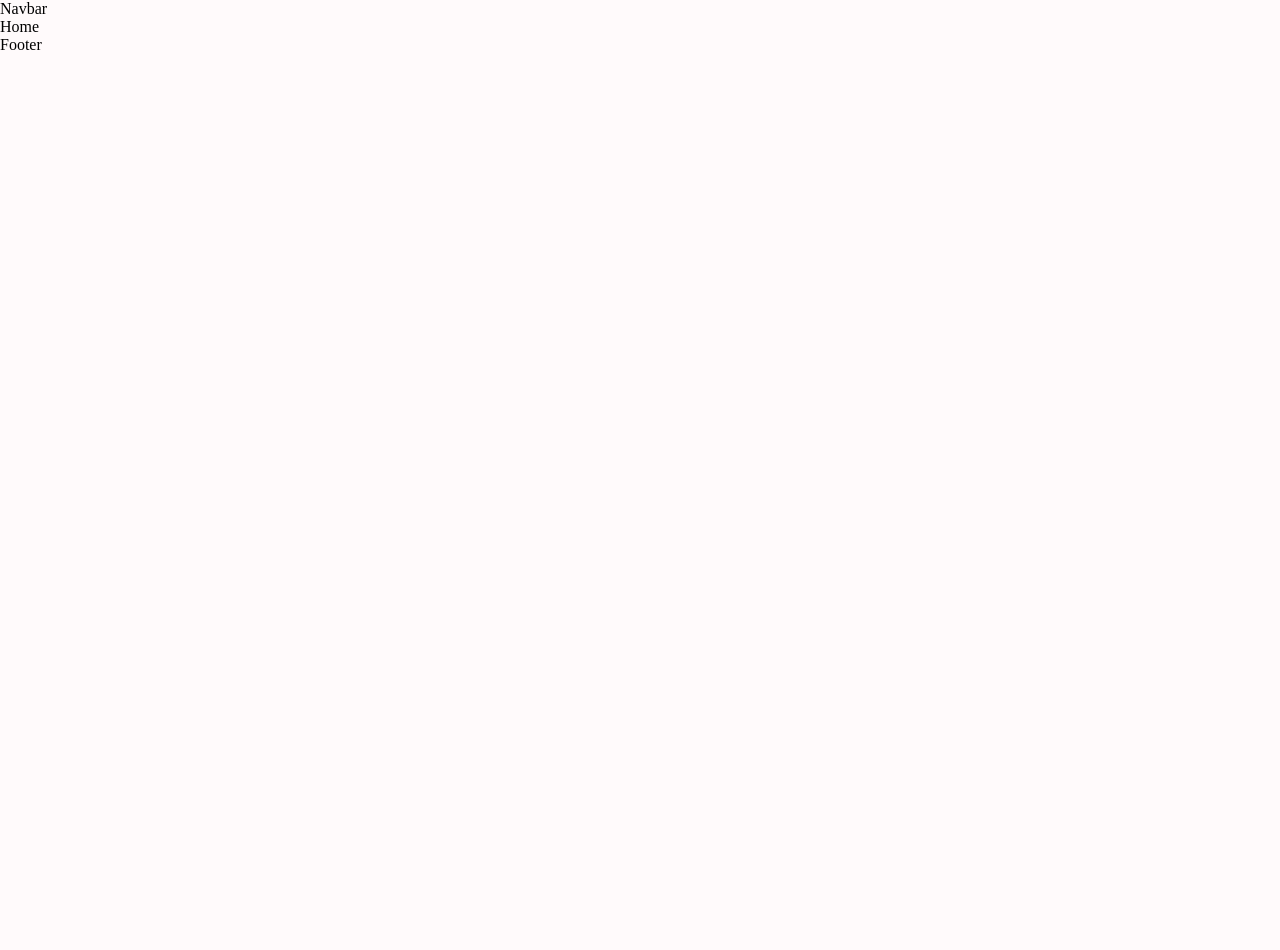
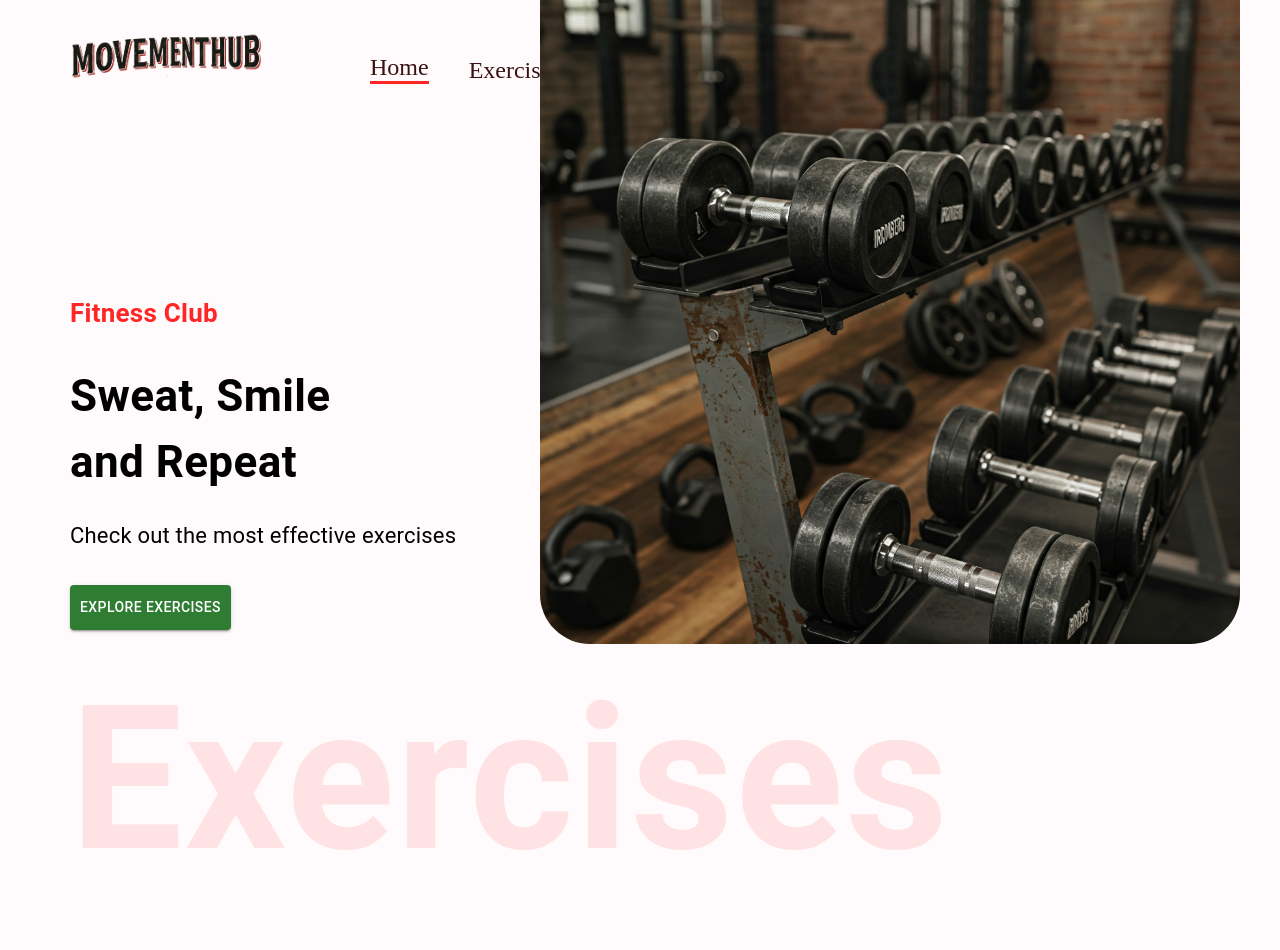
Before and after one commit to joaocaires/MovementHub, a React (Create React App) app: page / in a window 1280 px wide. Shown: the top 950 px of the page. Before the commit the page ends 800 px from the top, so only its background shows below. Built offline with nearby package versions, Linux system fonts and the light colour scheme.

Commit message:
creating and inserting data into components

```diff
--- /dev/null
+++ b/src/components/Exercises.js
@@ -0,0 +1,9 @@
+import React from "react";
+
+const Exercises = () => {
+    return(
+        <div>Exercises</div>
+    )
+}
+
+export default Exercises
--- /dev/null
+++ b/src/components/HeroBanner.js
@@ -0,0 +1,31 @@
+import React from "react";
+import { Box, Stack, Typography, Button } from '@mui/material'
+
+import Banner from '../assets/images/banner.jpg'
+
+const HeroBanner = () => {
+    return(
+        <Box sx={{ mt: {lg: '190px', xs: '70px'}, ml: { sm: '50px' } }} position="relative" p="20px">
+            <Typography color="#FF2625" fontWeight="600" fontSize="26px">
+                Fitness Club
+            </Typography>
+
+            <Typography fontWeight={700} sx={{ fontSize: { lg: '44px', xs: '40px' }
+            }} mb="23px" mt="30px"> Sweat, Smile <br/> and Repeat </Typography>
+
+            <Typography fontSize="22px" lineHeight="35px" mb={4}> Check out the most effective exercises </Typography>
+
+            <Button variant="contained" color="success" href="#exercises" sx={{padding: '10px'}}>
+                Explore Exercises
+            </Button>
+
+            <Typography fontWeight={600} color="#ff2625" sx={{ opacity: 0.1, display: { lg: 'block', xs: 'none' }}}
+            fontSize={200}> Exercises </Typography>
+
+            <img src={Banner} alt="banner" className="hero-banner-img" style={{height: '700px',
+                borderRadius: '50px'}}/>
+        </Box>
+    )
+}
+
+export default HeroBanner
--- a/src/components/Navbar.js
+++ b/src/components/Navbar.js
@@ -1,8 +1,23 @@
 import React from "react";
+import { Link } from 'react-router-dom'
+import { Stack } from '@mui/material'
+
+import Logo from '../assets/images/logo.png'
 
 const Navbar = () => {
     return(
-        <div>Navbar</div>
+        <Stack direction="row" justifyContent="space-around" sx={{ gap: { sm: '60px', xs: '40px' },
+        mt: { sm: '32px', xs: '20px' }, justifyContent: 'none'}} px="20px">
+            <Link to="/">
+                <img src={Logo} alt="logo" style={{width: '250px', height: '48px', margin: '0 20px'}}/>
+            </Link>
+
+            <Stack direction="row" gap="40px" fontSize="24px" alignItems="flex-end">
+                <Link to="/" style={{textDecoration: 'none', color: '#3A1212',
+                    borderBottom: '3px solid #FF2625'}}>Home</Link>
+                <a href="#exercises" style={{ textDecoration: 'none', color: '#3A1212' }}>Exercises</a>
+            </Stack>
+        </Stack>
     )
 }
 
--- /dev/null
+++ b/src/components/SearchExercises.js
@@ -0,0 +1,9 @@
+import React from "react";
+
+const SearchExercises = () => {
+    return(
+        <div>SearchExercises</div>
+    )
+}
+
+export default SearchExercises
--- a/src/pages/Home.js
+++ b/src/pages/Home.js
@@ -1,8 +1,17 @@
-import React from "react";
+import React, { useState } from "react";
+import { Box } from '@mui/material'
+
+import HeroBanner from "../components/HeroBanner";
+import SearchExercises from "../components/SearchExercises";
+import Exercises from "../components/Exercises";
 
 const Home = () => {
     return(
-        <div>Home</div>
+        <Box>
+            <HeroBanner/>
+            <SearchExercises/>
+            <Exercises/>
+        </Box>
     )
 }
 
```
